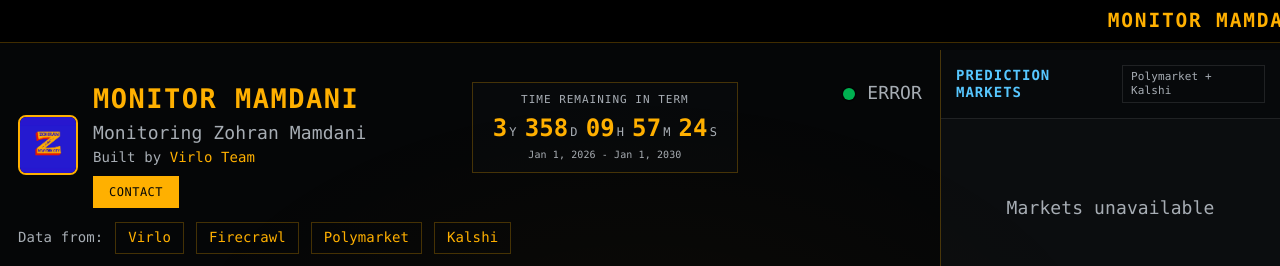
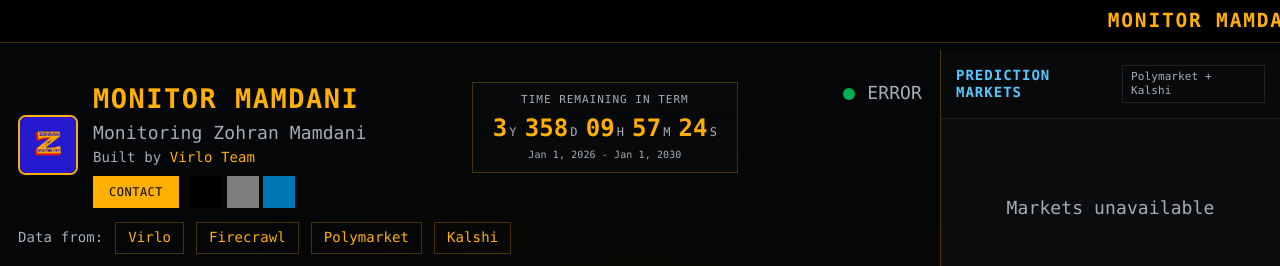
Before and after one commit to VirloGit/monitormamdani, a website: page index.html in a window 1280 px wide. Shown: the top 266 px of the page. Drawn offline with Linux system fonts and the light colour scheme; no server answers.

Commit message:
Use ShareThis custom buttons for X, email, LinkedIn only

```diff
--- a/index.html
+++ b/index.html
@@ -35,7 +35,7 @@
     <link rel="stylesheet" href="styles.css">
 
     <!-- ShareThis -->
-    <script type='text/javascript' src='https://platform-api.sharethis.com/js/sharethis.js#property=695fb41dae31a7649e7db441&product=inline-share-buttons&networks=twitter,email,linkedin' async='async'></script>
+    <script type='text/javascript' src='https://platform-api.sharethis.com/js/sharethis.js#property=695fb41dae31a7649e7db441&product=custom-share-buttons' async='async'></script>
 </head>
 <body>
     <!-- Top ticker bar -->
@@ -68,7 +68,11 @@
                                 <p class="subline built-by">Built by <a href="https://virlo.ai" target="_blank">Virlo Team</a></p>
                                 <div class="hero-actions">
                                     <button class="hero-btn" onclick="openContactModal()">Contact</button>
-                                    <div class="sharethis-inline-share-buttons"></div>
+                                    <div class="sharethis-custom-buttons">
+                                        <div data-network="twitter" class="st-custom-button"></div>
+                                        <div data-network="email" class="st-custom-button"></div>
+                                        <div data-network="linkedin" class="st-custom-button"></div>
+                                    </div>
                                 </div>
                             </div>
                         </div>
--- a/styles.css
+++ b/styles.css
@@ -1479,17 +1479,42 @@
 }
 
 /* ShareThis customization */
-.sharethis-inline-share-buttons{
-  display: flex !important;
-  align-items: center;
-}
-
-.sharethis-inline-share-buttons .st-btn{
-  height: 32px !important;
-  width: 32px !important;
-  min-width: 32px !important;
-  border-radius: 0 !important;
-  margin: 0 2px !important;
+.sharethis-custom-buttons{
+  display: flex;
+  align-items: center;
+  gap: 4px;
+}
+
+.st-custom-button{
+  display: inline-flex;
+  align-items: center;
+  justify-content: center;
+  width: 32px;
+  height: 32px;
+  cursor: pointer;
+  transition: opacity 0.2s;
+}
+
+.st-custom-button:hover{
+  opacity: 0.8;
+}
+
+.st-custom-button[data-network="twitter"]{
+  background: #000;
+}
+
+.st-custom-button[data-network="email"]{
+  background: #7d7d7d;
+}
+
+.st-custom-button[data-network="linkedin"]{
+  background: #0077b5;
+}
+
+.st-custom-button svg{
+  width: 16px;
+  height: 16px;
+  fill: #fff;
 }
 
 /* Contact Modal */
```
